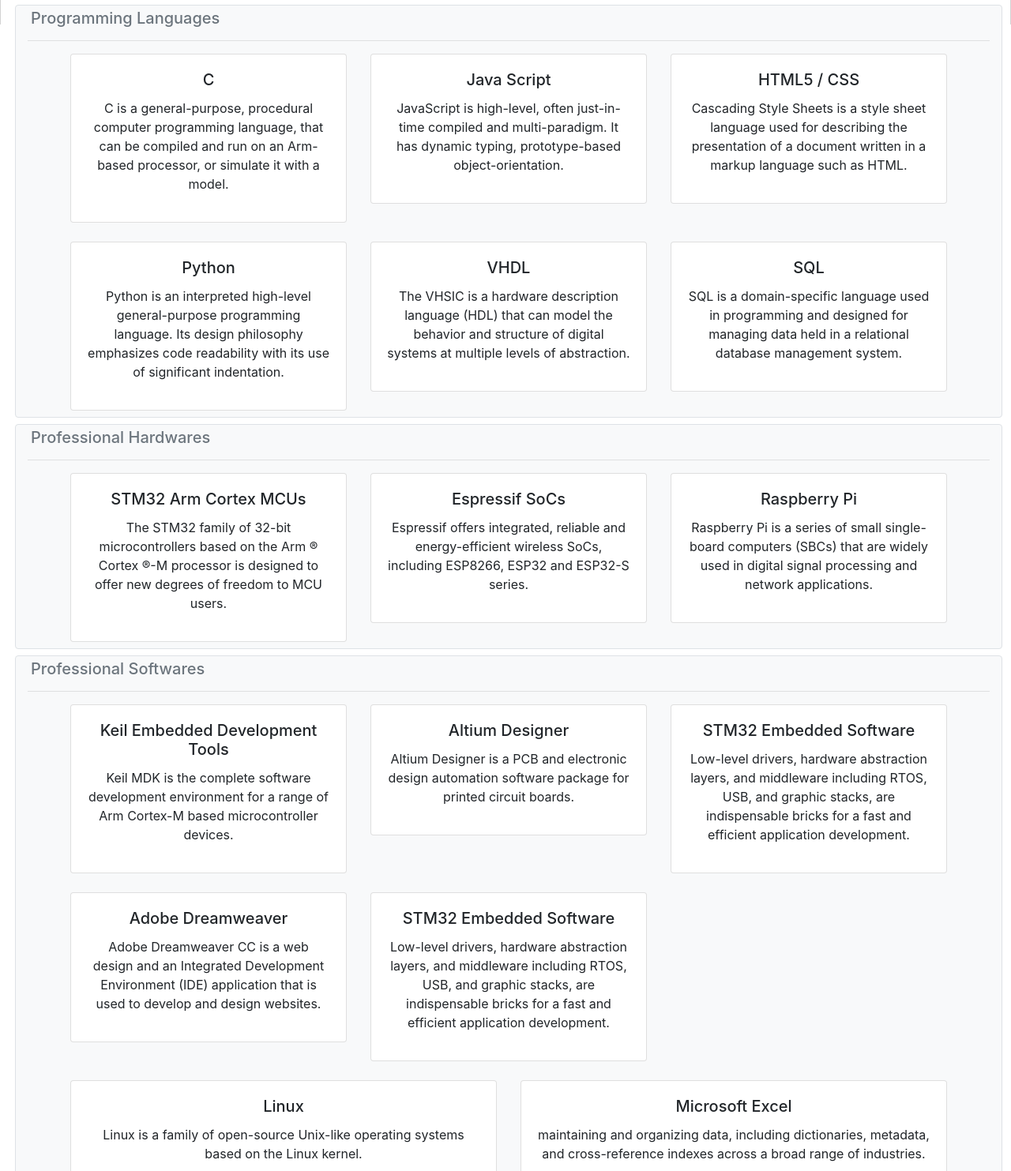
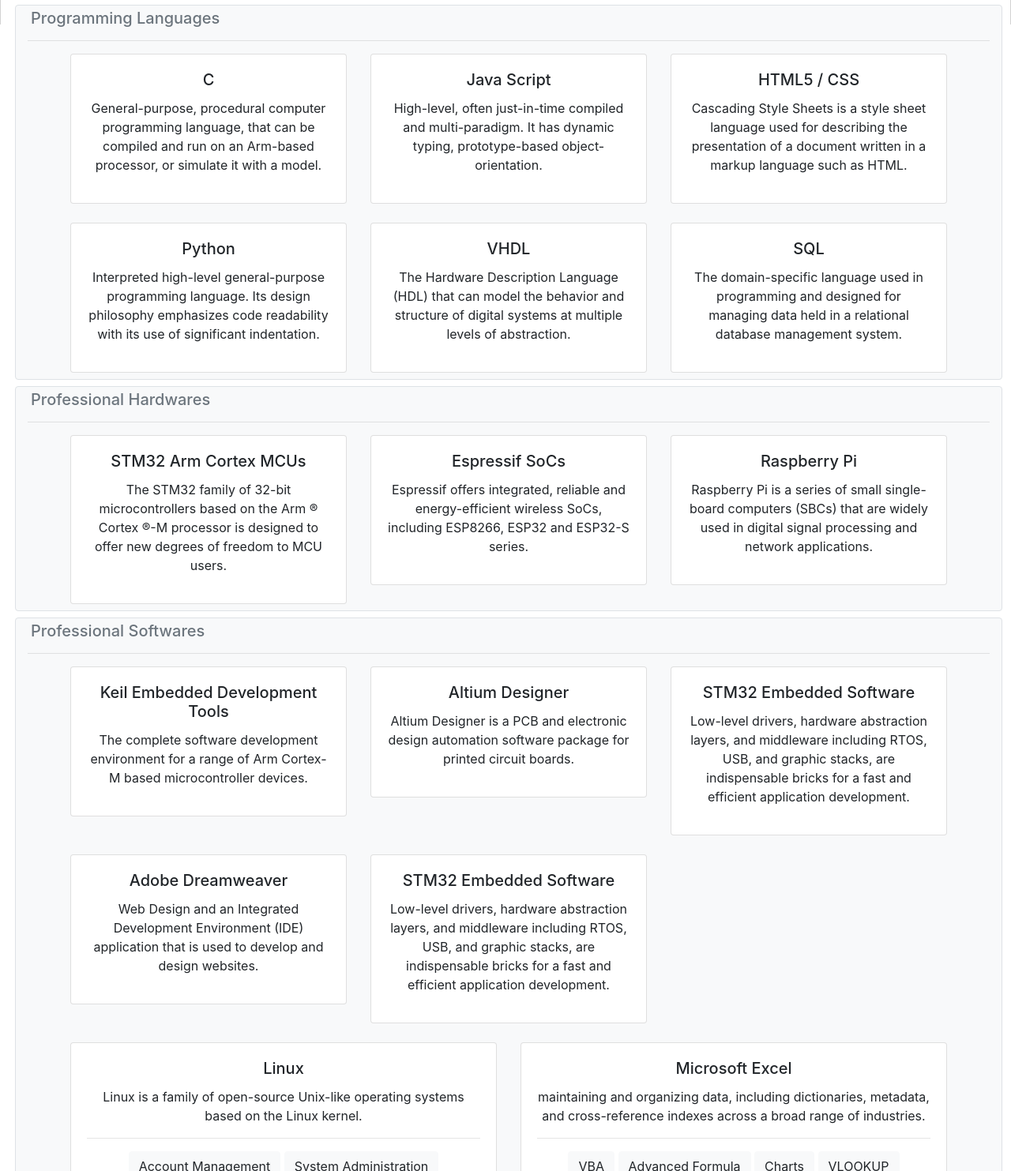
Before and after one commit to uroru/uroru.github.io, a plain HTML site: page index.html in a window 1280 px wide. Shown: the part 600-2083 px from the top of the page at 79% size. Drawn offline with Linux system fonts and the light colour scheme.

Commit message:
update content

```diff
--- a/index.html
+++ b/index.html
@@ -209,7 +209,7 @@
             <div class="card-body" >
               <h5 class="card-title">C</h5>
               <p class="card-text">
-				  C is a general-purpose, procedural computer programming language, that can be compiled and run on an Arm-based processor, or simulate it with a model.
+				  General-purpose, procedural computer programming language, that can be compiled and run on an Arm-based processor, or simulate it with a model.
 				</p>
               <a target="_blank" href="https://developer.arm.com/documentation/102445"  class="btn btn-primary">Learn More</a>
             </div>
@@ -219,7 +219,7 @@
           <div class="card">
             <div class="card-body">
               <h5 class="card-title">Java Script</h5>
-              <p class="card-text">JavaScript is high-level, often just-in-time compiled and multi-paradigm. It has dynamic typing, prototype-based object-orientation.</p>
+              <p class="card-text">High-level, often just-in-time compiled and multi-paradigm. It has dynamic typing, prototype-based object-orientation.</p>
               <a target="_blank" href="https://www.javascript.com/" class="btn btn-primary">Learn More</a>
             </div>
           </div>
@@ -240,7 +240,7 @@
 
             <div class="card-body">
               <h5 class="card-title">Python</h5>
-              <p class="card-text">Python is an interpreted high-level general-purpose programming language. Its design philosophy emphasizes code readability with its use of significant indentation.</p>
+              <p class="card-text">Interpreted high-level general-purpose programming language. Its design philosophy emphasizes code readability with its use of significant indentation.</p>
               <a target="_blank" href="https://www.python.org/" class="btn btn-primary">Learn More</a>
             </div>
           </div>
@@ -250,7 +250,7 @@
 
             <div class="card-body">
               <h5 class="card-title">VHDL</h5>
-              <p class="card-text">The VHSIC is a hardware description language (HDL) that can model the behavior and structure of digital systems at multiple levels of abstraction.</p>
+              <p class="card-text">The Hardware Description Language (HDL) that can model the behavior and structure of digital systems at multiple levels of abstraction.</p>
               <a target="_blank" href="https://en.wikipedia.org/wiki/VHDL" class="btn btn-primary">Learn More</a>
             </div>
           </div>
@@ -261,7 +261,7 @@
 
             <div class="card-body">
               <h5 class="card-title">SQL</h5>
-              <p class="card-text">SQL is a domain-specific language used in programming and designed for managing data held in a relational database management system.</p>
+              <p class="card-text">The domain-specific language used in programming and designed for managing data held in a relational database management system.</p>
               <a target="_blank" href="https://en.wikipedia.org/wiki/SQL" class="btn btn-primary">Learn More</a>
             </div>
           </div>
@@ -318,7 +318,7 @@
 
             <div class="card-body">
               <h5 class="card-title">Keil Embedded Development Tools</h5>
-              <p class="card-text">Keil MDK is the complete software development environment for a range of Arm Cortex-M based microcontroller devices.</p>
+              <p class="card-text">The complete software development environment for a range of Arm Cortex-M based microcontroller devices.</p>
               <a target="_blank" href="https://www.keil.com/" class="btn btn-primary">Learn More</a>
             </div>
           </div>
@@ -348,7 +348,7 @@
 
             <div class="card-body">
               <h5 class="card-title">Adobe Dreamweaver</h5>
-              <p class="card-text">Adobe Dreamweaver CC is a web design and an Integrated Development Environment (IDE) application that is used to develop and design websites.</p>
+              <p class="card-text">Web Design and an Integrated Development Environment (IDE) application that is used to develop and design websites.</p>
               <a target="_blank" href="https://www.googleadservices.com/pagead/aclk?sa=L&ai=DChcSEwjltqaXwtL0AhXGaSoKHWx-DEwYABAAGgJ0bQ&ae=2&ohost=www.google.com&cid=CAESQOD2-96ewp4LgAN7UebzYsfpUHFXcQKe4aJ4EnV-lPhRVe9A6FNE0ubYATDwa5WPel2QXVKEjEJvu6cn4vsL5F0&sig=AOD64_075zOM7vHzTs60Flpk-MTE-995yA&q&nis=1&adurl&ved=2ahUKEwiXgpyXwtL0AhUH4HMBHWlFBJ8Q0Qx6BAgDEAE" class="btn btn-primary">Learn More</a>
             </div>
           </div>
```
